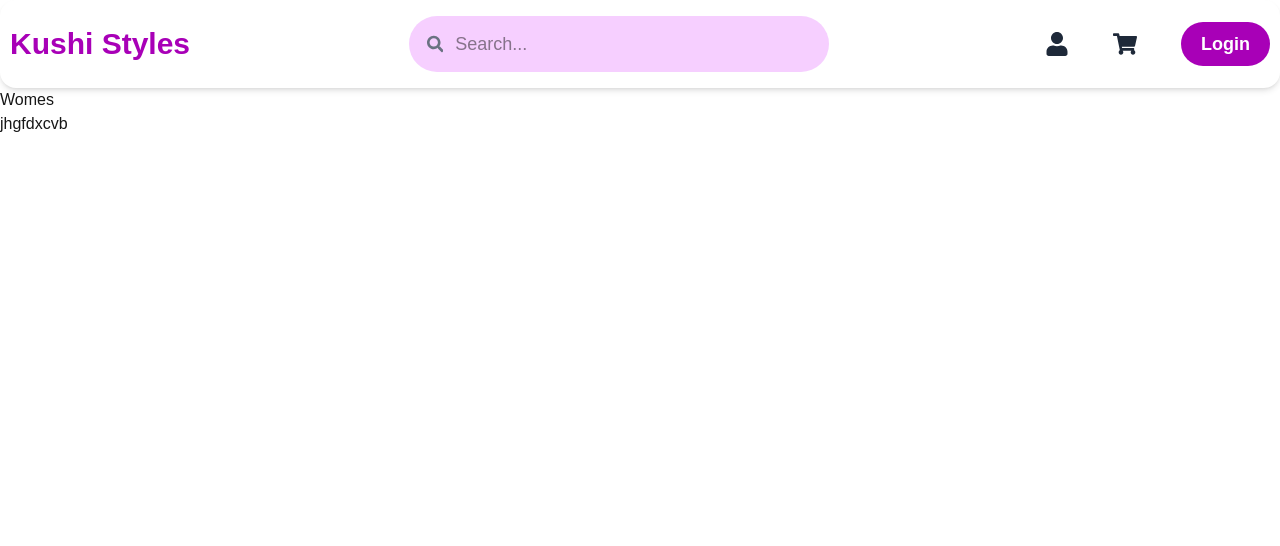
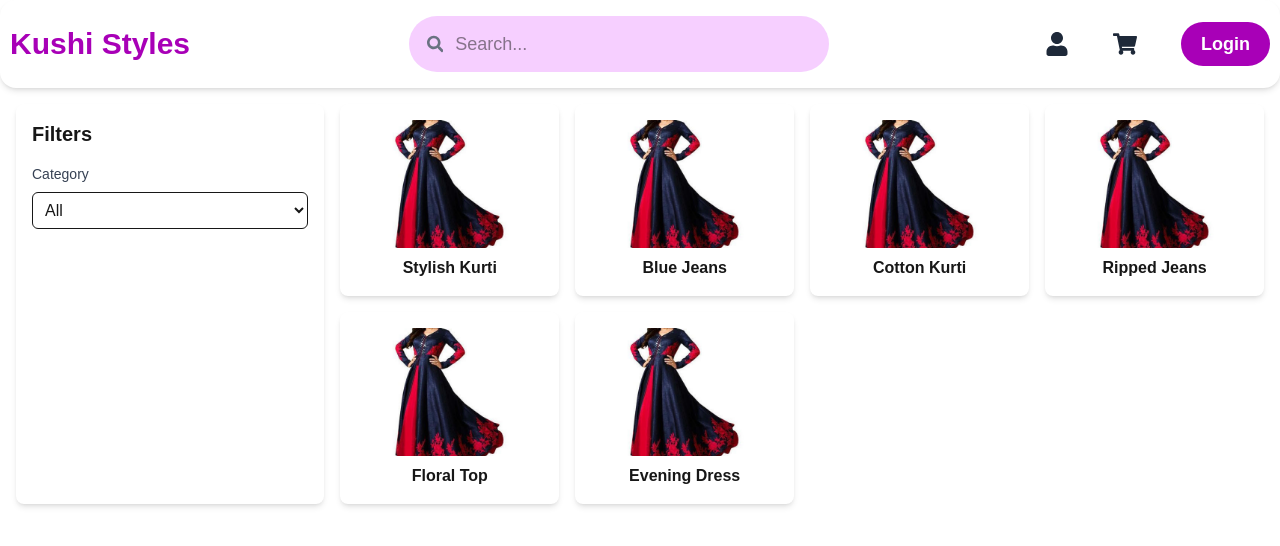
Before and after one commit to MonikaDevHJ/Kushis_Styles, a Next.js app: page /womens in a window 1280 px wide. Shown: the top 546 px of the page. Built offline with nearby package versions, Linux system fonts and the light colour scheme.

Commit message:
womens pages desigon

```diff
--- a/app/womens/page.tsx
+++ b/app/womens/page.tsx
@@ -1,12 +1,62 @@
-import React from 'react'
+'use client'
+import React, { useState } from "react";
 
 const WomensPage = () => {
+  const [selectedCategory, setSelectedCategory] = useState("all");
+
+  const products = [
+    { id: 1, category: "kurtis", image: "/assets/Womens_image.jpg", label: "Stylish Kurti" },
+    { id: 2, category: "jeans", image: "/assets/Womens_image.jpg", label: "Blue Jeans" },
+    { id: 3, category: "kurtis", image: "/assets/Womens_image.jpg", label: "Cotton Kurti" },
+    { id: 4, category: "jeans", image: "/assets/Womens_image.jpg", label: "Ripped Jeans" },
+    { id: 5, category: "tops", image: "/assets/Womens_image.jpg", label: "Floral Top" },
+    { id: 6, category: "dresses", image: "/assets/Womens_image.jpg", label: "Evening Dress" },
+  ];
+
+  const filteredProducts =
+    selectedCategory === "all"
+      ? products
+      : products.filter((product) => product.category === selectedCategory);
+
   return (
-    <div>
-    <p>Womes </p>
-    jhgfdxcvb
+    <div className="p-4">
+      <div className="flex flex-col md:flex-row gap-4">
+        {/* Filter Section */}
+        <div className="w-full md:w-1/4 bg-white shadow-md rounded-lg p-4">
+          <h2 className="text-xl font-semibold mb-4">Filters</h2>
+          <label className="block text-sm font-medium text-gray-700 mb-2">Category</label>
+          <select
+            className="w-full border rounded-md p-2 mb-4"
+            value={selectedCategory}
+            onChange={(e) => setSelectedCategory(e.target.value)}
+          >
+            <option value="all">All</option>
+            <option value="kurtis">Kurtis</option>
+            <option value="jeans">Jeans</option>
+            <option value="tops">Tops</option>
+            <option value="dresses">Dresses</option>
+          </select>
+        </div>
+
+        {/* Product Cards Section */}
+        <div className="w-full md:w-3/4 grid grid-cols-2 sm:grid-cols-2 md:grid-cols-3 lg:grid-cols-4 gap-4">
+          {filteredProducts.map((product) => (
+            <div
+              key={product.id}
+              className="bg-white rounded-lg shadow-md p-4 flex flex-col items-center justify-center hover:shadow-lg transition"
+            >
+              <img
+                src={product.image}
+                alt={product.label}
+                className="h-32 w-full object-cover rounded-md mb-2"
+              />
+              <p className="text-center font-semibold">{product.label}</p>
+            </div>
+          ))}
+        </div>
+      </div>
     </div>
-  )
-}
+  );
+};
 
-export default WomensPage
+export default WomensPage;
```
